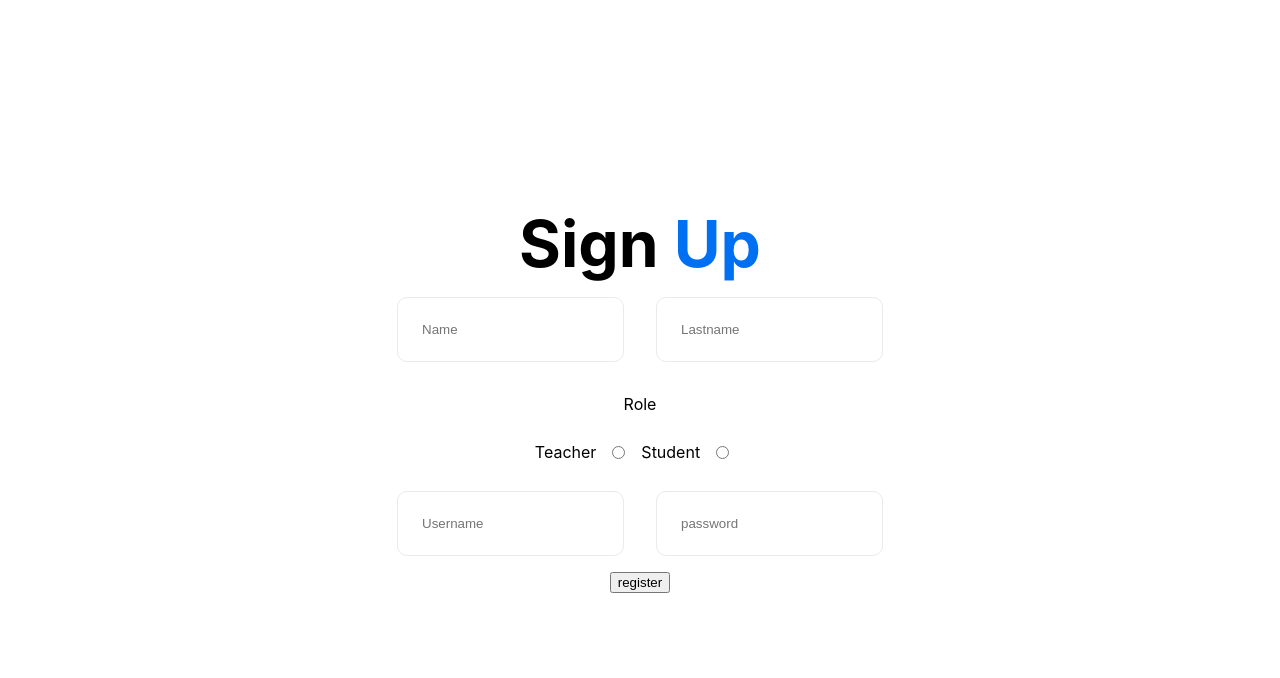
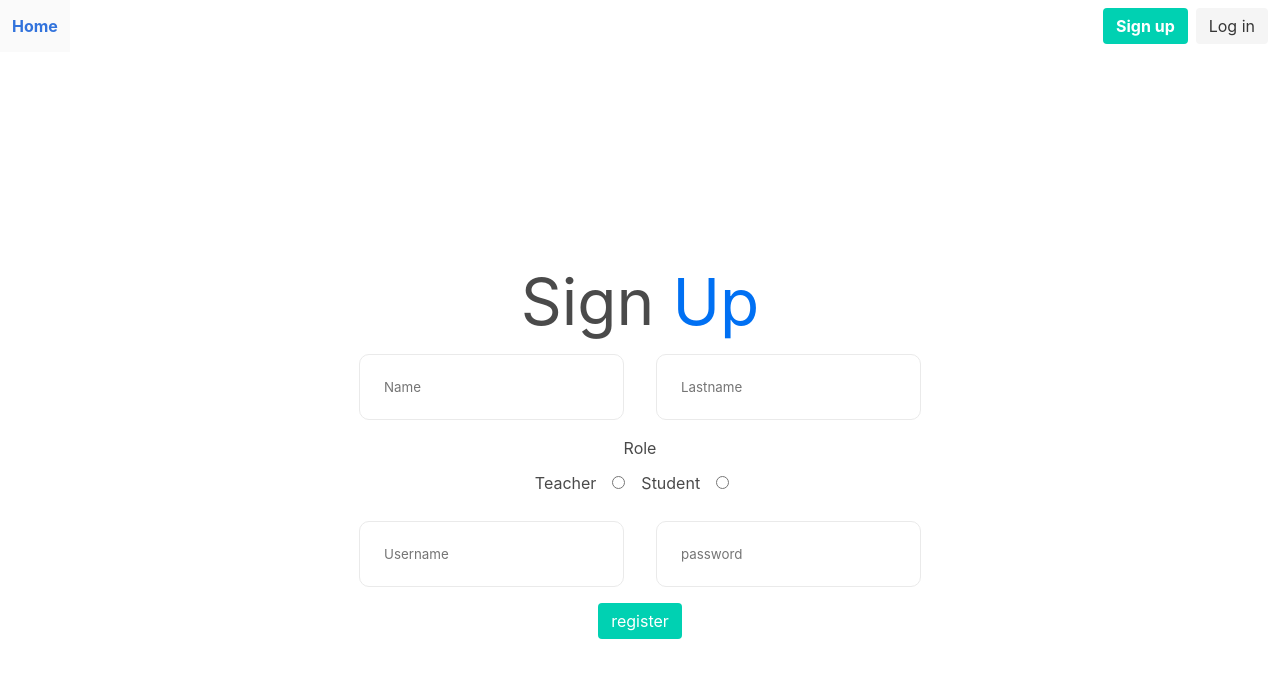
Before and after one commit to GilmarAmezquita/Taller-intro-nextjs, a Next.js app in the folder exams-platform/: page /signUp in a window 1280 px wide. Shown: the top 678 px of the page. Built offline with nearby package versions, Linux system fonts and the light colour scheme.

Commit message:
Added container in each page

```diff
--- a/exams-platform/components/Navbar.js
+++ b/exams-platform/components/Navbar.js
@@ -14,7 +14,7 @@ const Navbar = (props) => {
       <nav className="navbar" role="navigation" aria-label="main navigation">
         <div id="navbarBasicExample" className="navbar-menu">
           <div className="navbar-start">
-            <a className="navbar-item" href="/">Home</a>
+            <a className="navbar-item" href="/"><b>Home</b></a>
         </div>
 
         <div className="navbar-end">
--- a/exams-platform/pages/signUp.js
+++ b/exams-platform/pages/signUp.js
@@ -1,5 +1,5 @@
 import styles from '../styles/Home.module.css';
-
+import Container from "../components/Container";
 
 let state = {
   name: "",
@@ -67,14 +67,14 @@ let handleSubmit = async e =>{
   //console.log(r);
 }
 
-
 const SignUp = () => {
     return (
-        <form className={styles.main} onSubmit={handleSubmit} >
+      <div>
+        <Container title="Anamanaguchi Exams - Sign Up"/>
+        <form className={styles.main} onSubmit={handleSubmit}>
           <h1 className={styles.title}>
             Sign <a>Up</a>
           </h1>
-
           <div className={styles.grid}>
             <input placeholder="Name" className={styles.card} name="name" onChange={handleChage}></input>
             <input placeholder="Lastname" className={styles.card} name="lastname" onChange={handleChage}></input>
@@ -84,13 +84,13 @@ const SignUp = () => {
             Teacher<input type="radio" className={styles.card} name="role" id="teacher" onChange={handleChage}></input>
             Student<input type="radio" className={styles.card} name="role" id="student" onChange={handleChage}></input>
           </div>
-
           <div className={styles.grid}>
             <input placeholder="Username" className={styles.card} name="username" onChange={handleChage}></input>
             <input placeholder="password" className={styles.card} name="password" onChange={handleChage}></input>
           </div>
-        <input type="submit" value="register"/>
+          <input type="submit" className="button is-primary"value="register"/>
         </form>
+      </div>
     )
 }
 
--- a/exams-platform/pages/student/[username].js
+++ b/exams-platform/pages/student/[username].js
@@ -1,10 +1,12 @@
 import {useRouter} from 'next/router'
+import Container from "../../components/Container";
 
 function studentHome ({data}) {
     const router = useRouter();
     const userName = router.query.username;
     return(
         <div>
+            <Container title= "Anamanaguchi Exams - Student"/>
             <div>
                 <h1>Hello student {userName}</h1>
             </div>
--- a/exams-platform/pages/teacher/[username].js
+++ b/exams-platform/pages/teacher/[username].js
@@ -1,17 +1,17 @@
 import {useRouter} from 'next/router'
+import Container from "../../components/Container";
 
 const teacherHome = () =>{
     const router = useRouter();
     const userName = router.query.username;
     return(
         <div>
+            <Container title="Anamanaguchi Exams - Teacher"/>
             <div>
                 <h1>Hello teacher {userName}</h1>
             </div>
         </div>
     )
-
-
 }
 
 export default teacherHome
```
Lines whose indentation alone changed are shown as unchanged.
